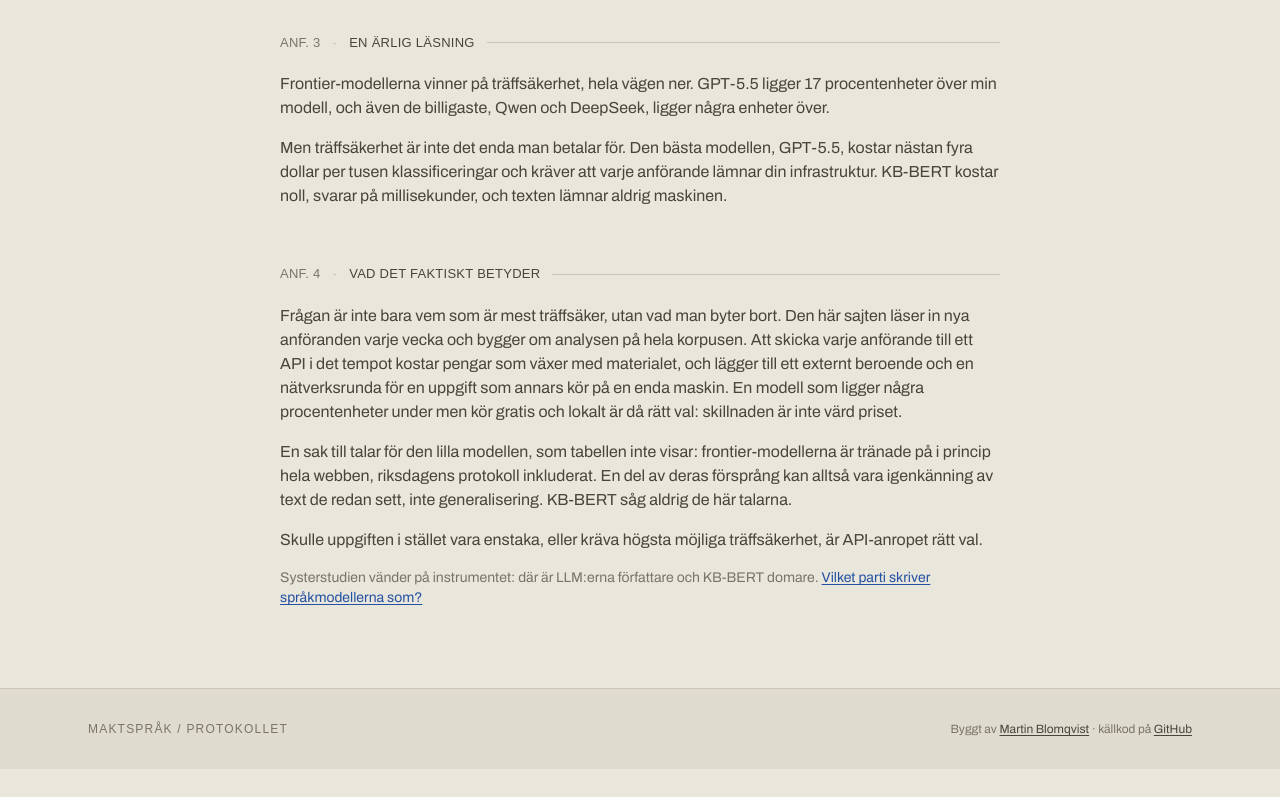
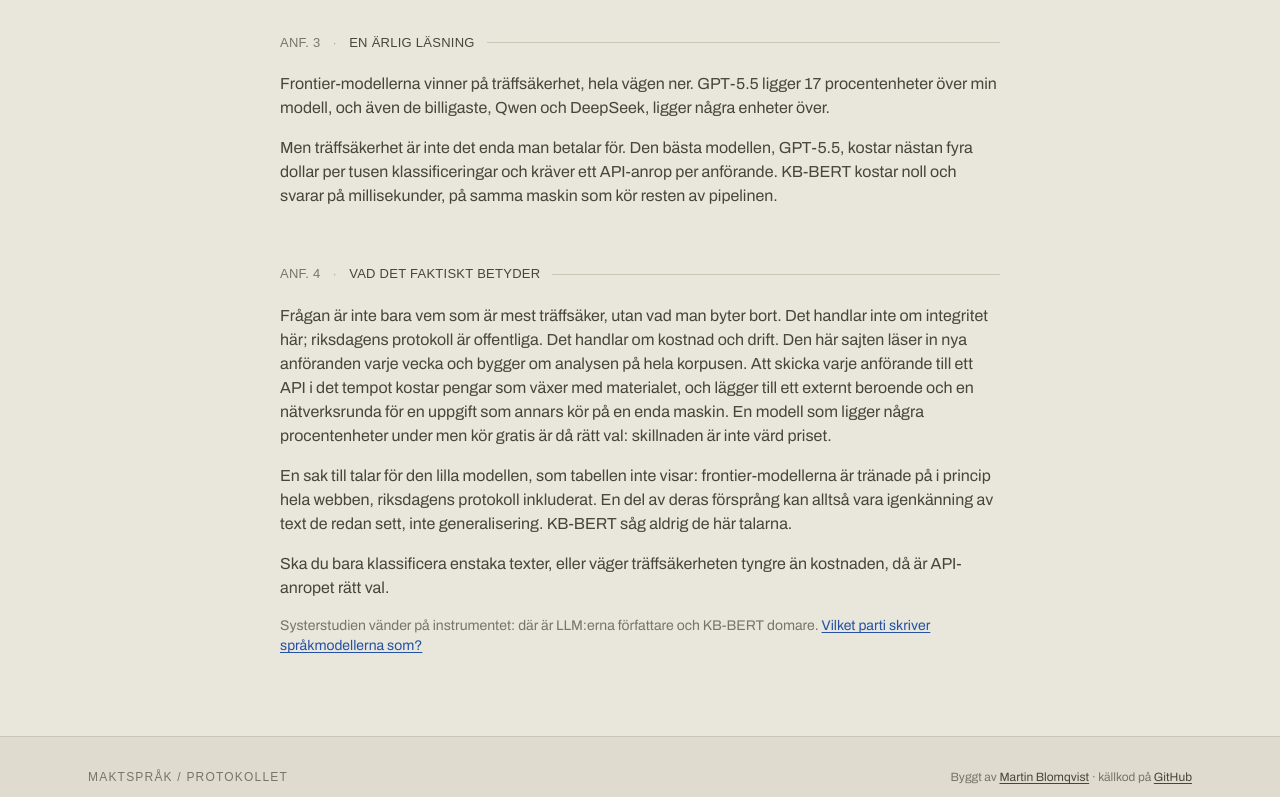
Before and after one commit to MartinBlomqvistDev/maktsprak, a Next.js app in the folder web/: page /riktmarke in a window 1280 px wide. Shown: the part 1259-2056 px from the top of the page. Before the commit the page ends 2028 px from the top, so only its background shows below. Built offline with nearby package versions, Linux system fonts and the light colour scheme; a web font is replaced by a local one.

Commit message:
web: voice and honesty pass — plainer method copy, honest-vs-leaked metod table, cost-not-privacy framing on /riktmarke

```diff
--- a/web/src/app/metod/page.tsx
+++ b/web/src/app/metod/page.tsx
@@ -105,15 +105,6 @@ export default function MetodPage() {
                   0.619
                 </td>
               </tr>
-              <tr className="border-b border-line">
-                <td className="py-3 pr-4">
-                  <span className="text-ink-3">
-                    Föregående · dubbelriktad klassvikt
-                  </span>
-                </td>
-                <td className="tabular py-3 pr-4 text-right text-ink-3">0.588</td>
-                <td className="tabular py-3 text-right text-ink-3">0.595</td>
-              </tr>
               <tr>
                 <td className="py-3 pr-4">
                   <span className="text-ink-3">
@@ -136,13 +127,12 @@ export default function MetodPage() {
           en verklig, försvarbar signal, inte brus.
         </p>
         <p className="mt-3 text-sm text-ink-3">
-          Mellansteget är värt en rad: den föregående modellen korrigerade
-          partiobalansen <em>två gånger</em>: både genom att översampla
-          ovanliga partier och genom att vikta förlustfunktionen. Aggregerat
-          syntes det inte. Det syntes på korta meningar, där modellen föll
-          tillbaka på de minsta partierna oavsett innehåll: »Stoppa
-          invandringen!« lästes som V. Med en mekanism i stället för två läses
-          samma mening som SD, med 95,9 %.
+          En tidigare version korrigerade partiobalansen <em>två gånger</em>,
+          både genom att översampla ovanliga partier och genom att vikta
+          förlustfunktionen. Aggregerat syntes det knappt (macro-F1 0.595). Det
+          syntes på korta meningar, där modellen föll tillbaka på de minsta
+          partierna oavsett innehåll: »Stoppa invandringen!« lästes som V. Med en
+          mekanism i stället för två läses samma mening som SD, med 95,9 %.
         </p>
       </section>
 
--- a/web/src/app/page.tsx
+++ b/web/src/app/page.tsx
@@ -90,12 +90,12 @@ export default function Home() {
 
             <ProtokollMarker n={2} name="TRÄNADES" />
             <p className="mt-4 mb-10 text-ink-2">
-              En KB-BERT-modell finjusterades en gång på anföranden från 2015 och
-              framåt. Den tränas inte om varje vecka; det som växer vecka för
-              vecka är korpusen den läses mot, inte modellen. Valideringen är{" "}
-              <strong>talar-oberoende</strong>: 15 % av politikerna hölls helt
-              utanför träningen, så resultatet mäter generalisering till personer
-              modellen aldrig sett, inte igenkänning av bekanta röster.
+              Modellen finjusterades en gång, på anföranden från 2015 och framåt.
+              Den tränas alltså inte om vecka för vecka; det är korpusen som
+              växer, inte modellen. Valideringen är <strong>talar-oberoende</strong>:
+              15 % av politikerna hölls helt utanför träningen, så siffran mäter
+              om modellen fångar ett partis sätt att argumentera, inte om den
+              känner igen enskilda talare.
             </p>
 
             <ProtokollMarker n={3} name="AVSLÖJAR" />
--- a/web/src/app/riktmarke/page.tsx
+++ b/web/src/app/riktmarke/page.tsx
@@ -4,13 +4,13 @@ import { ProtokollMarker } from "@/components/ProtokollMarker";
 export const metadata: Metadata = {
   title: "Behövs en egen modell? · Maktspråk / Protokollet",
   description:
-    "Den finjusterade 110M-modellen mot sex frontier-LLM på party-klassificering, på modellens egna osedda talare. Träffsäkerhet mot kostnad, latens och om texten måste lämna maskinen.",
+    "Den finjusterade 110M-modellen mot sex frontier-LLM på party-klassificering, på modellens egna osedda talare. Träffsäkerhet mot kostnad och latens.",
 };
 
 const LLM_URL = "https://maktsprak.se/llm";
 
 // Benchmark 2026-07-20: the DEPLOYED classifier vs six frontier LLMs on 320
-// speeches (2015-2026) by the 145 speakers held out of training. Split verified
+// speeches (2015-2026) by the 146 speakers held out of training. Split verified
 // clean: 0.559 on held-out speakers vs 0.995 on training speakers. Same 2000-char
 // input for everyone. LLM cost from actual tokens via OpenRouter.
 const ROWS: { name: string; acc: number; f1: number; cost: number; local?: boolean }[] = [
@@ -54,7 +54,7 @@ export default function RiktmarkePage() {
         <ProtokollMarker n={1} name="UPPLÄGGET" />
         <div className="mt-5 space-y-4 text-ink-2">
           <p>
-            320 anföranden med känt parti, 40 per parti, alla hållna av de 145
+            320 anföranden med känt parti, 40 per parti, alla hållna av de 146
             talare som hölls utanför träningen. Det är modellens eget osedda
             testset, och att det verkligen är osett är kontrollerat: modellen
             träffar rätt på <strong>99,5 %</strong> för talare den tränats på,
@@ -143,9 +143,9 @@ export default function RiktmarkePage() {
           <p>
             Men träffsäkerhet är inte det enda man betalar för. Den bästa
             modellen, GPT-5.5, kostar nästan fyra dollar per tusen
-            klassificeringar och kräver att varje anförande lämnar din
-            infrastruktur. KB-BERT kostar noll, svarar på millisekunder, och
-            texten lämnar aldrig maskinen.
+            klassificeringar och kräver ett API-anrop per anförande. KB-BERT
+            kostar noll och svarar på millisekunder, på samma maskin som kör
+            resten av pipelinen.
           </p>
         </div>
       </section>
@@ -156,13 +156,14 @@ export default function RiktmarkePage() {
         <div className="mt-5 space-y-4 text-ink-2">
           <p>
             Frågan är inte bara vem som är mest träffsäker, utan vad man byter
-            bort. Den här sajten läser in nya anföranden varje vecka och bygger
-            om analysen på hela korpusen. Att skicka varje anförande till ett API
-            i det tempot kostar pengar som växer med materialet, och lägger till
-            ett externt beroende och en nätverksrunda för en uppgift som annars
-            kör på en enda maskin. En modell som ligger några procentenheter
-            under men kör gratis och lokalt är då rätt val: skillnaden är inte
-            värd priset.
+            bort. Det handlar inte om integritet här; riksdagens protokoll är
+            offentliga. Det handlar om kostnad och drift. Den här sajten läser in
+            nya anföranden varje vecka och bygger om analysen på hela korpusen.
+            Att skicka varje anförande till ett API i det tempot kostar pengar
+            som växer med materialet, och lägger till ett externt beroende och en
+            nätverksrunda för en uppgift som annars kör på en enda maskin. En
+            modell som ligger några procentenheter under men kör gratis är då
+            rätt val: skillnaden är inte värd priset.
           </p>
           <p>
             En sak till talar för den lilla modellen, som tabellen inte visar:
@@ -172,8 +173,8 @@ export default function RiktmarkePage() {
             aldrig de här talarna.
           </p>
           <p>
-            Skulle uppgiften i stället vara enstaka, eller kräva högsta möjliga
-            träffsäkerhet, är API-anropet rätt val.
+            Ska du bara klassificera enstaka texter, eller väger träffsäkerheten
+            tyngre än kostnaden, då är API-anropet rätt val.
           </p>
           <p className="text-sm text-ink-3">
             Systerstudien vänder på instrumentet: där är LLM:erna författare och
```
